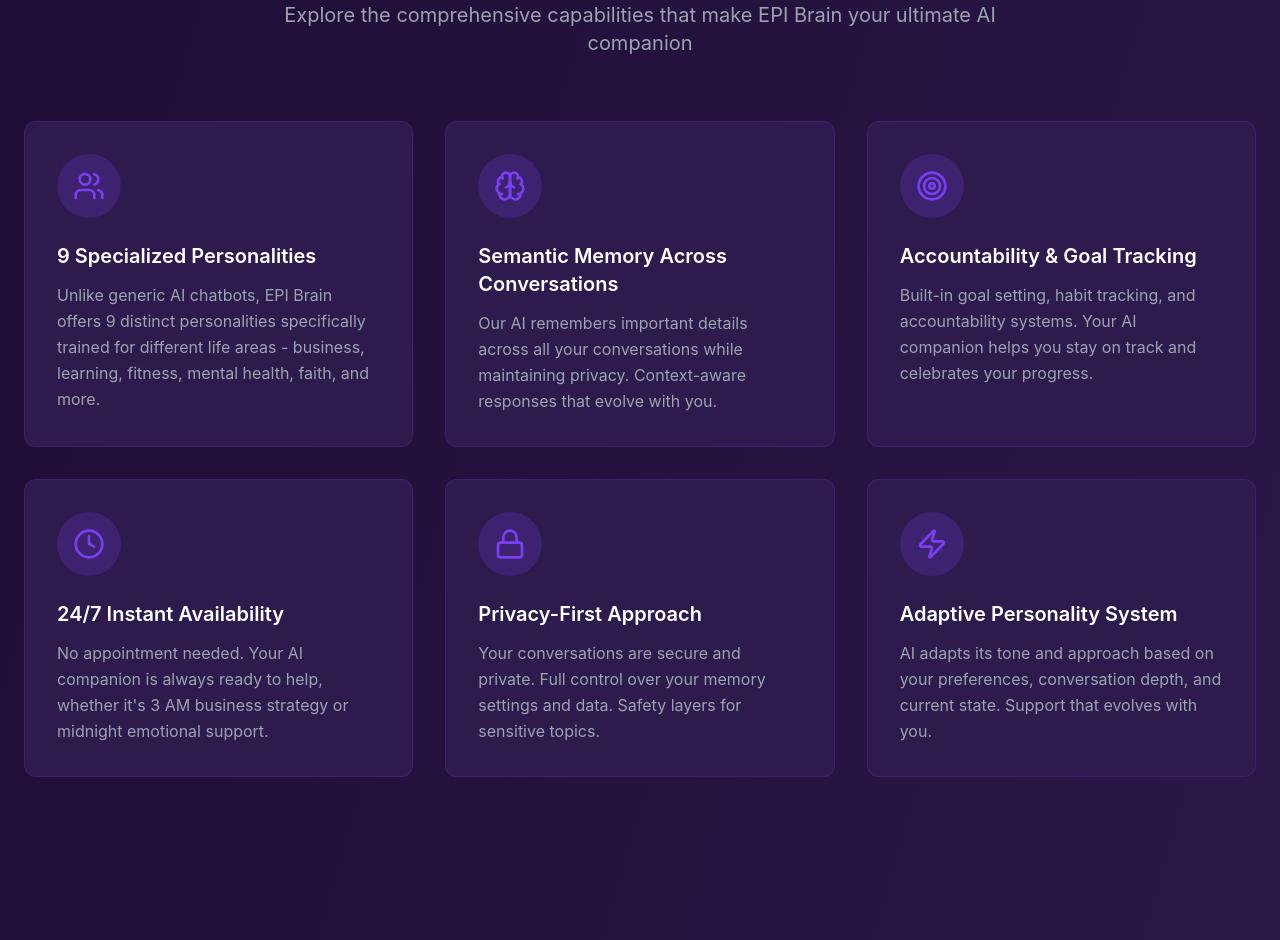
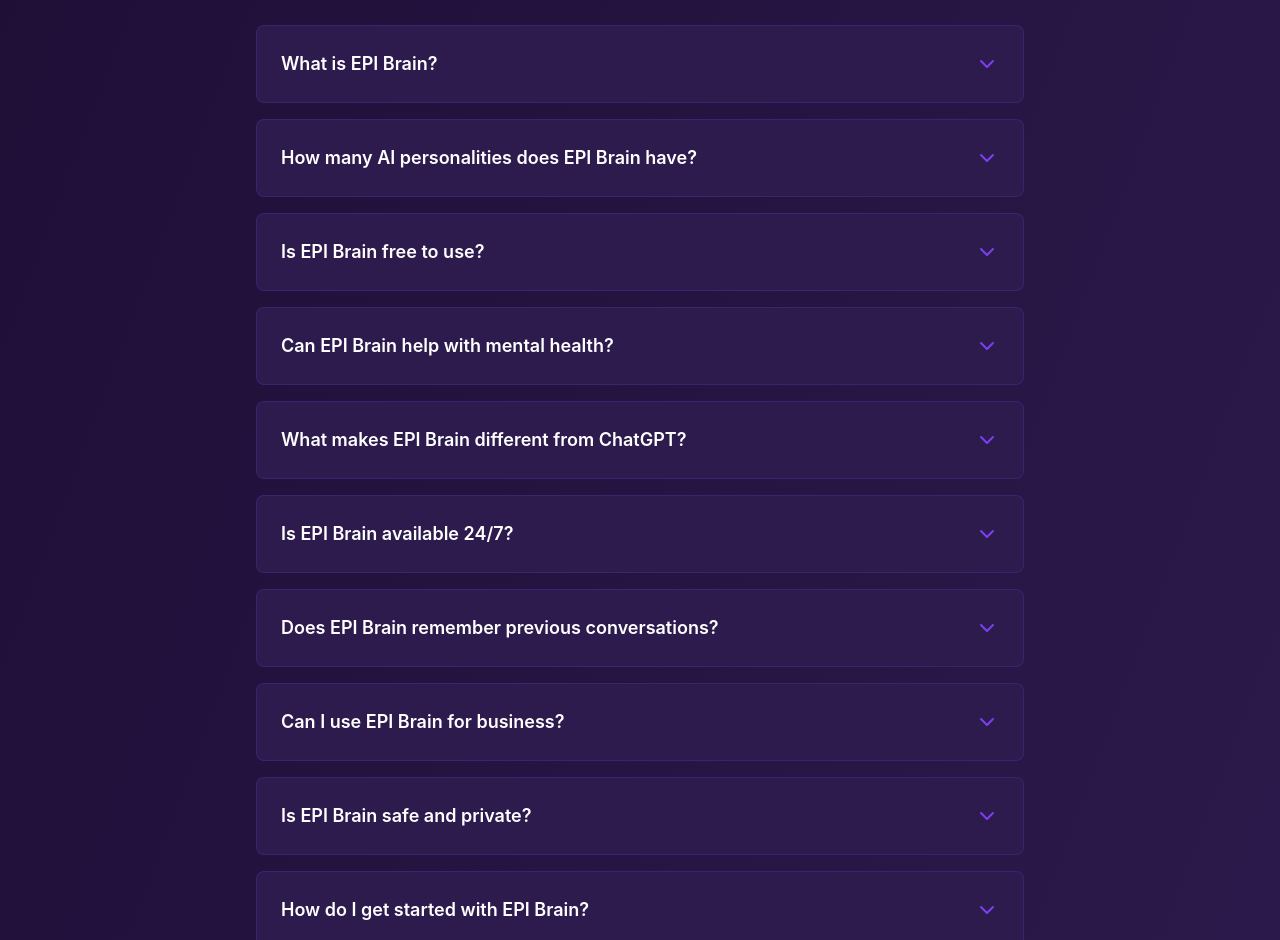
Before and after one commit to twinwicksllc/epi-brain-frontend, a Next.js app: page /use-cases in a window 1280 px wide. Shown: the part 1860-2800 px from the top of the page. Built offline with nearby package versions, Linux system fonts and the light colour scheme.

Commit message:
Remove duplicate Detailed Features section

```diff
--- a/app/use-cases/page.tsx
+++ b/app/use-cases/page.tsx
@@ -1,7 +1,7 @@
 'use client';
 
 import NeuronParticles from '@/components/NeuronParticles';
-import { MessageSquare, Brain, TrendingUp, Users, Target, Lock, Clock, Zap } from 'lucide-react';
+import { MessageSquare, Brain, TrendingUp } from 'lucide-react';
 import FAQSection from '@/components/FAQSection';
 import WhyChooseEPI from '@/components/WhyChooseEPI';
 import Link from 'next/link';
@@ -21,39 +21,6 @@
     icon: TrendingUp,
     title: "Track Your Progress",
     description: "Monitor your growth and achievements across all interactions"
-  }
-];
-
-const detailedFeatures = [
-  {
-    icon: Users,
-    title: "9 Specialized Personalities",
-    description: "Unlike generic AI chatbots, EPI Brain offers 9 distinct personalities specifically trained for different life areas - business, learning, fitness, mental health, faith, and more."
-  },
-  {
-    icon: Brain,
-    title: "Semantic Memory Across Conversations",
-    description: "Our AI remembers important details across all your conversations while maintaining privacy. Context-aware responses that evolve with you."
-  },
-  {
-    icon: Target,
-    title: "Accountability & Goal Tracking",
-    description: "Built-in goal setting, habit tracking, and accountability systems. Your AI companion helps you stay on track and celebrates your progress."
-  },
-  {
-    icon: Clock,
-    title: "24/7 Instant Availability",
-    description: "No appointment needed. Your AI companion is always ready to help, whether it's 3 AM business strategy or midnight emotional support."
-  },
-  {
-    icon: Lock,
-    title: "Privacy-First Approach",
-    description: "Your conversations are secure and private. Full control over your memory settings and data. Safety layers for sensitive topics."
-  },
-  {
-    icon: Zap,
-    title: "Adaptive Personality System",
-    description: "AI adapts its tone and approach based on your preferences, conversation depth, and current state. Support that evolves with you."
   }
 ];
 
@@ -116,40 +83,6 @@
         {/* Why Choose EPI Brain Section */}
         <WhyChooseEPI />
 
-        {/* Detailed Features */}
-        <section className="container mx-auto px-6 py-20" aria-labelledby="detailed-features-heading">
-          <h2 id="detailed-features-heading" className="text-4xl font-bold text-white text-center mb-6">
-            Detailed Features
-          </h2>
-          <p className="text-xl text-gray-400 text-center mb-16 max-w-3xl mx-auto">
-            Explore the comprehensive capabilities that make EPI Brain your ultimate AI companion
-          </p>
-
-          <div className="grid grid-cols-1 md:grid-cols-2 lg:grid-cols-3 gap-8 max-w-7xl mx-auto">
-            {detailedFeatures.map((feature, index) => {
-              const Icon = feature.icon;
-              return (
-                <div
-                  key={index}
-                  className="bg-[#2d1b4e] border border-[#7B3FF2]/20 rounded-xl p-8 hover:border-[#7B3FF2] transition-all hover:shadow-lg hover:shadow-[#7B3FF2]/20 group"
-                >
-                  <div className="w-16 h-16 bg-[#7B3FF2]/20 rounded-full flex items-center justify-center mb-6 group-hover:scale-110 transition-transform">
-                    <Icon className="text-[#7B3FF2]" size={32} />
-                  </div>
-
-                  <h3 className="text-xl font-semibold text-white mb-3">
-                    {feature.title}
-                  </h3>
-
-                  <p className="text-gray-400 leading-relaxed">
-                    {feature.description}
-                  </p>
-                </div>
-              );
-            })}
-          </div>
-        </section>
-
         {/* FAQ Section */}
         <FAQSection />
 
```
